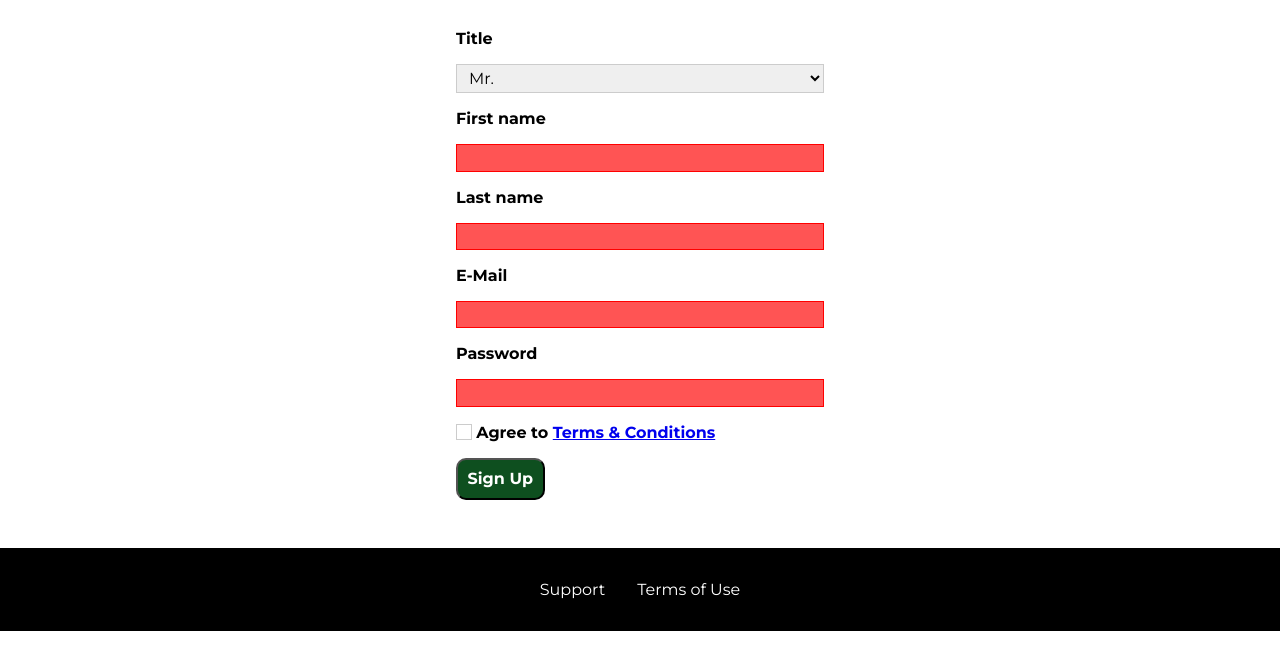
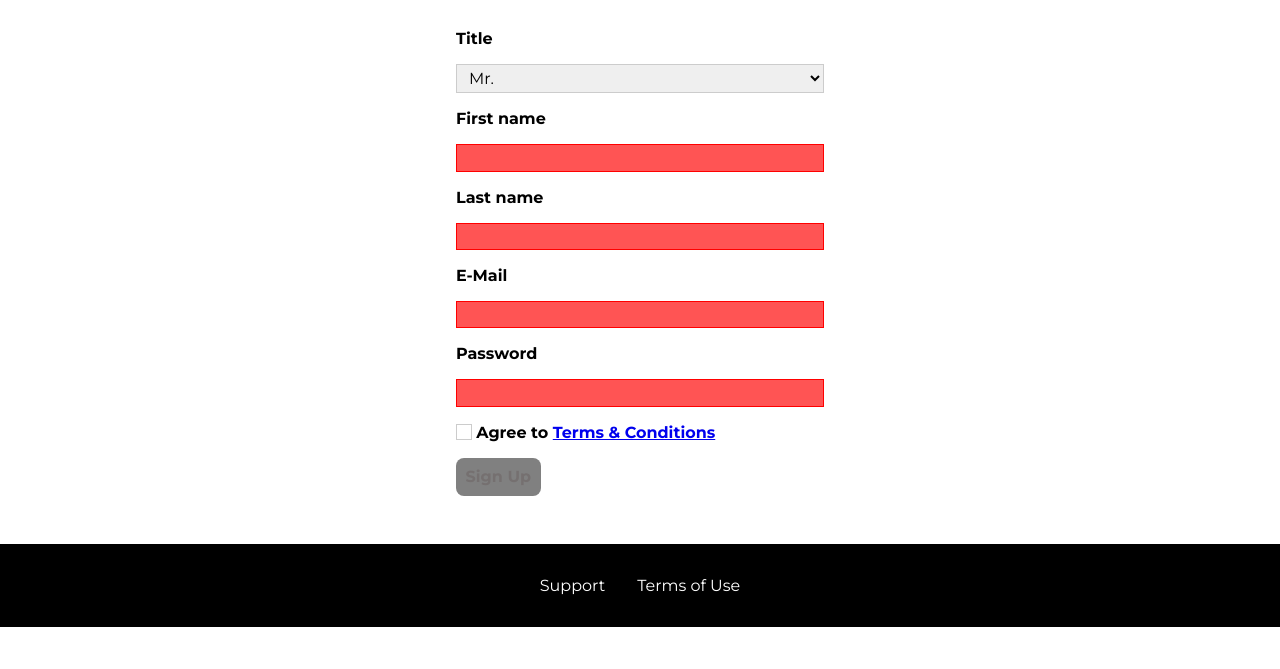
Before and after one commit to Have-Samuel/stylingWU, a plain HTML site: page start-hosting/index.html in a window 1280 px wide. Shown: the part 111-780 px from the top of the page. Drawn offline with Linux system fonts and the light colour scheme.

Commit message:
Styling the button

```diff
--- a/start-hosting/index.html
+++ b/start-hosting/index.html
@@ -72,7 +72,7 @@
             <label for="agree-terms">Agree to
                 <a href="#">Terms &amp; Conditions</a>
             </label>
-            <button type="submit" class="button">Sign Up</button>
+            <button type="submit" class="button" disabled>Sign Up</button>
         </form>
     </main>
     <footer class="main-footer">
--- a/start-hosting/start-hosting.css
+++ b/start-hosting/start-hosting.css
@@ -74,18 +74,29 @@ main {
 .signup-form .button {
   background-color: #0e4f1f;
   padding: 0.6rem;
-  border-radius: 10px;
+  border-radius: 8px;
+  border: 1.5px solid #0e4f1f;
   color: #fff;
   font: inherit;
   font-weight: bold;
   cursor: pointer;
 }
 
-.signup-form .button:hover,
-.signup-form .button:active {
-  border: 1px solid #0e4f1f;
+.button:hover,
+.button:active {
   background-color: #fff;
   color: #0e4f1f;
+}
+
+.button:focus {
+  outline: none;
+}
+
+.signup-form .button[disabled] {
+  cursor: not-allowed;
+  background-color: gray;
+  color: #757070;
+  border: #757070;
 }
 
 @media (min-width: 40rem) {
```
